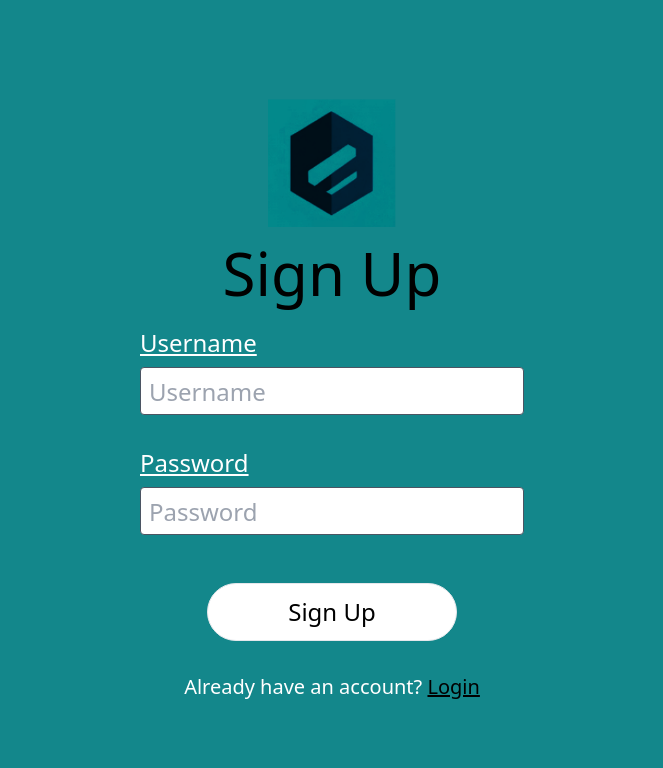
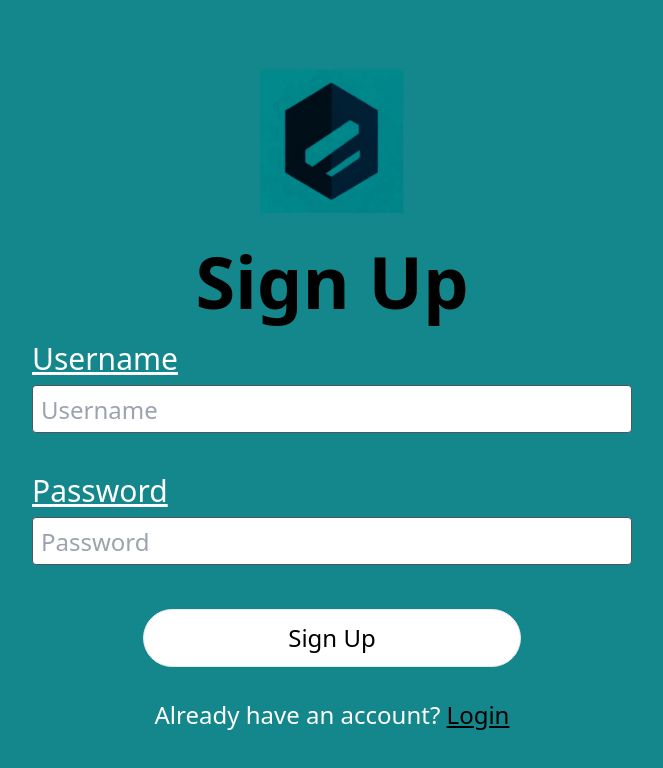
Before and after one commit to Garcia-Tony/budget-project, a React (Vite) app in the folder client/: page / in a window 1280 px wide. Shown: the top 768 px of the page, without its empty margins (308-971 px from the left). Built offline with nearby package versions, Linux system fonts and the light colour scheme.

Commit message:
Create the desktop version of sign up page

```diff
--- a/client/src/components/SignUp.tsx
+++ b/client/src/components/SignUp.tsx
@@ -35,44 +35,54 @@ export function RegistrationForm() {
 
   return (
     <div className="flex flex-col items-center justify-center h-screen bg-[#13878B]">
-      <img src="/ProBudget.png" alt="ProBudget Logo" className="w-32 mb-4" />
+      <img
+        src="/ProBudget.png"
+        alt="ProBudget Logo"
+        className="md:justify-center md:w-36 md:mb-8 w-32 mb-4"
+      />
       <form onSubmit={handleSubmit} className="w-full max-w-sm">
-        <h2 className="text-6xl text-black text-center mb-6">Sign Up</h2>
-        <div className="mb-1">
+        <h2 className=" text-6xl text-black font-bold text-center mb-6 md:text-7xl">
+          Sign Up
+        </h2>
+        <div className="mb-1 md:flex justify-center">
           <label className="mb-1 block">
-            <span className="underline text-2xl text-white">Username</span>
+            <span className="md:text-3xl underline text-2xl text-white">
+              Username
+            </span>
             <input
               required
               name="username"
               placeholder="Username"
               type="text"
-              className="text-2xl block border border-gray-600 rounded p-2 h-12 w-full mb-2 mt-2"
+              className="text-2xl block border border-gray-600 rounded p-2 h-12 w-full md:w-[500px] lg:w-[600px] mb-2 mt-2"
             />
           </label>
         </div>
         <br></br>
-        <div className="mb-1">
+        <div className="mb-1 md:flex justify-center">
           <label className="mb-1 block">
-            <span className="underline text-2xl text-white">Password</span>
+            <span className="md:text-3xl underline text-2xl text-white">
+              Password
+            </span>
             <input
               required
               name="password"
               placeholder="Password"
               type="password"
-              className=" text-2xl block border border-gray-600 rounded p-2 h-12 w-full mb-2 mt-2"
+              className=" text-2xl block border border-gray-600 rounded p-2 h-12 w-full md:w-[500px] lg:w-[600px] mb-2 mt-2"
             />
           </label>
         </div>
         <button
           disabled={isLoading}
-          className="text-2xl px-20 text-center border rounded-full py-3 bg-white text-black mt-12 mx-auto block hover:bg-gray-200 transition">
+          className="md:mt-8 md:md:flex justify-center text-2xl px-20 md:px-28 lg:px-36 text-center border rounded-full py-3 bg-white text-black mt-12 mx-auto block hover:bg-gray-200 transition">
           Sign Up
         </button>
       </form>
-      <p className="text-xl mt-8 text-white">
+      <p className="text-xl mt-8 text-white md:text-2xl">
         Already have an account?{' '}
         <span
-          className="text-xl text-black cursor-pointer underline hover:text-[#00C3C9] transition"
+          className="md:text-2xl text-xl text-black cursor-pointer underline hover:text-[#00C3C9] transition"
           onClick={() => navigate('/log-in')}>
           Login
         </span>
@@ -80,13 +90,13 @@ export function RegistrationForm() {
 
       {popUp && (
         <div className="fixed inset-0 flex items-center justify-center bg-gray-900 bg-opacity-10">
-          <div className="bg-[#cbcbcb] py-5 px-6 p-6 rounded shadow-lg text-center border border-black rounded-[50px] ">
-            <h3 className="text-[44px] font-bold text-black mt-1">
+          <div className="md:px-8 md:py-8 bg-[#cbcbcb] py-5 px-6 p-6 rounded shadow-lg text-center border border-black rounded-[50px] ">
+            <h3 className="md:text-[50px] text-[44px] font-bold text-black mt-1">
               Account <br /> Created
             </h3>
 
             <button
-              className="font-bold mt-6 px-28 text-4xl py-2 bg-[#067E81] text-black border border-black rounded-full"
+              className="md:px-36 md:py-3 font-bold mt-6 px-28 text-4xl py-2 bg-[#067E81] text-black border border-black rounded-full"
               onClick={() => navigate('/log-in')}>
               OK
             </button>
```
